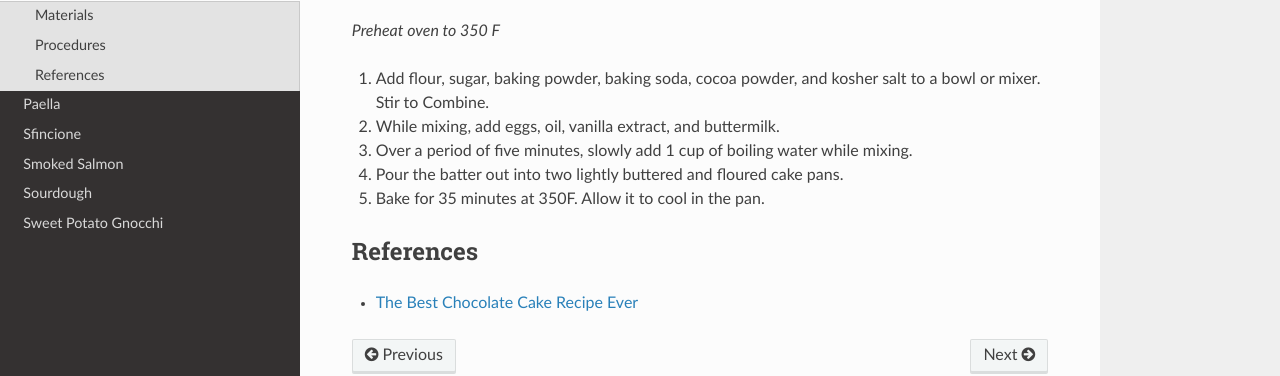
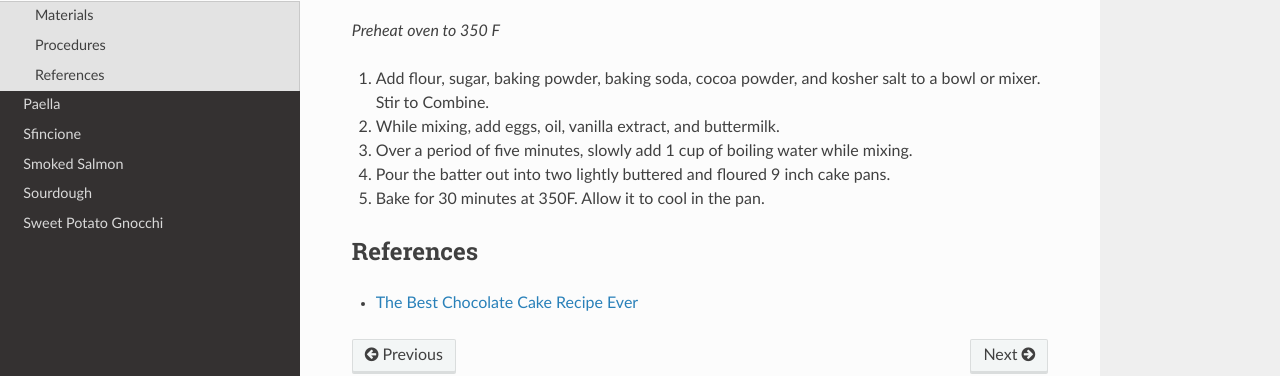
Before and after one commit to arecker/cookbook, an MkDocs documentation site: the page built from recipes/mistake-cake.md, in a window 1280 px wide and 900 px high, scrolled down 1303 px. Shown: the part 432-808 px from the top of the window. Built offline with MkDocs 1.6.1, drawn with Linux system fonts in a browser that asks for light colours; nearby versions of some CDN libraries.

Commit message:
Mistake Cake: add pan dimensions

```diff
--- a/recipes/mistake-cake.md
+++ b/recipes/mistake-cake.md
@@ -45,10 +45,10 @@ _Preheat oven to 350 F_
 3. Over a period of five minutes, slowly add 1 cup of boiling water
    while mixing.
 
-4. Pour the batter out into two lightly buttered and floured cake
-   pans.
+4. Pour the batter out into two lightly buttered and floured 9 inch
+   cake pans.
 
-5. Bake for 35 minutes at 350F.  Allow it to cool in the pan.
+5. Bake for 30 minutes at 350F.  Allow it to cool in the pan.
 
 ## References
 
```
